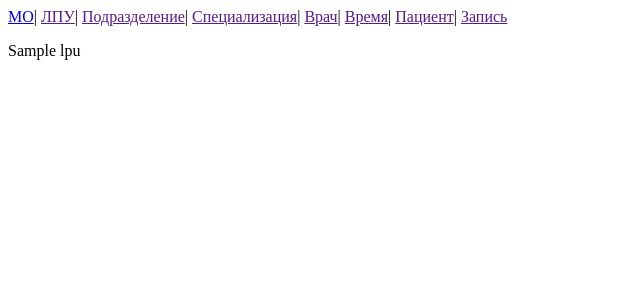
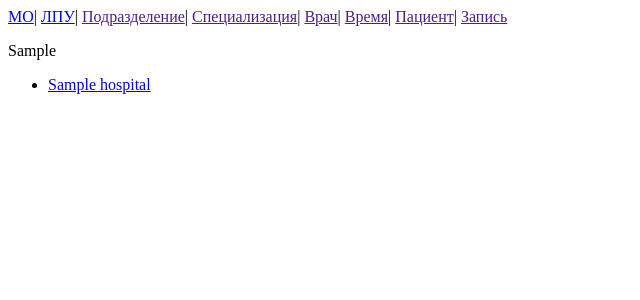
Before and after one commit to MarsStirner/elreg, a Django app: template ElReg/elreg_app/templates/lpu.html in a window 1280 px wide. Shown: the top 300 px of the page, without its empty margins (0-640 px from the left). Run offline with Django 3.2, Linux system fonts and the light colour scheme; the template is opened without the code that fills it: most values are stand-ins (such as "Sample title", 1, 10 or a date in 2020); parts of the project's set-up code (start-up, migrations or seed data) failed here and were passed over.

Commit message:
Добавлена фукциональность, связанная с передачей контекстных переменных из вьюхи (временно)

```diff
--- a/ElReg/elreg_app/templates/base.html
+++ b/ElReg/elreg_app/templates/base.html
@@ -1,7 +1,7 @@
 <html>
 
 <p><a href="{% url index %}">МО</a>|
-    <a href="">ЛПУ</a>|
+    <a href="{% url lpu %}">ЛПУ</a>|
     <a href="">Подразделение</a>|
     <a href="">Специализация</a>|
     <a href="">Врач</a>|
--- a/ElReg/elreg_app/templates/index.html
+++ b/ElReg/elreg_app/templates/index.html
@@ -4,7 +4,7 @@
 {% block content %}
     <p><ul>
         {% for name_code in names_codes %}
-            <li id = "{{ name_code.1.text }}"><a href ="/lpu/{{ name_code.1.text }}">{{ name_code.0.text }}</a></li>
+            <li><a href ="{% url lpu %}{{ name_code.1 }}">{{ name_code.0 }}</a></li>
         {% endfor %}
     </ul></p>
 {% endblock %}
--- a/ElReg/elreg_app/templates/lpu.html
+++ b/ElReg/elreg_app/templates/lpu.html
@@ -2,5 +2,10 @@
 
 
 {% block content %}
-    <p>{{ lpu }}</p>
+    <p>{{ x }}</p>
+    <ul>
+        {% for hospital in hospitals_list %}
+            <li><a href="/podrazdelenie/{{ hospital.uid|slice:":2"|cut:"/" }}/">{{ hospital.title }}</a></li>
+        {% endfor %}
+    </ul>
 {% endblock %}
```
